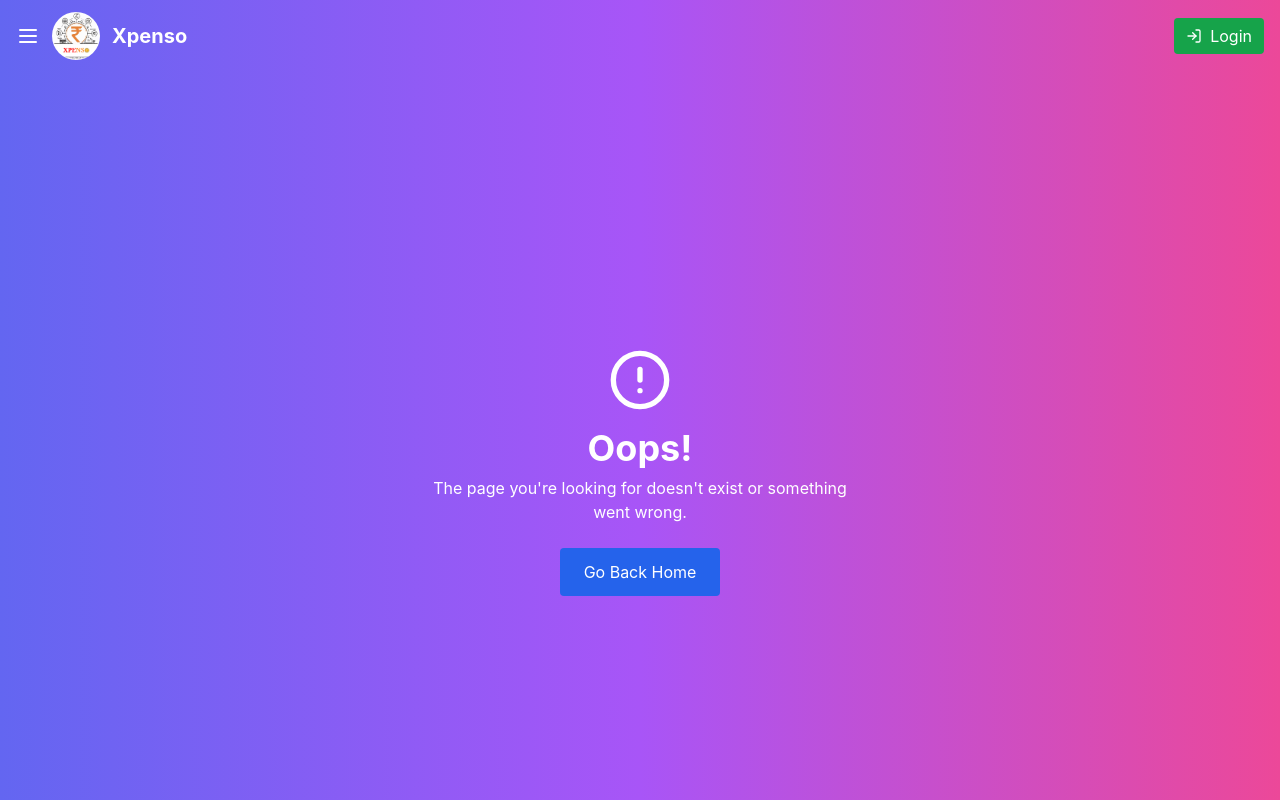
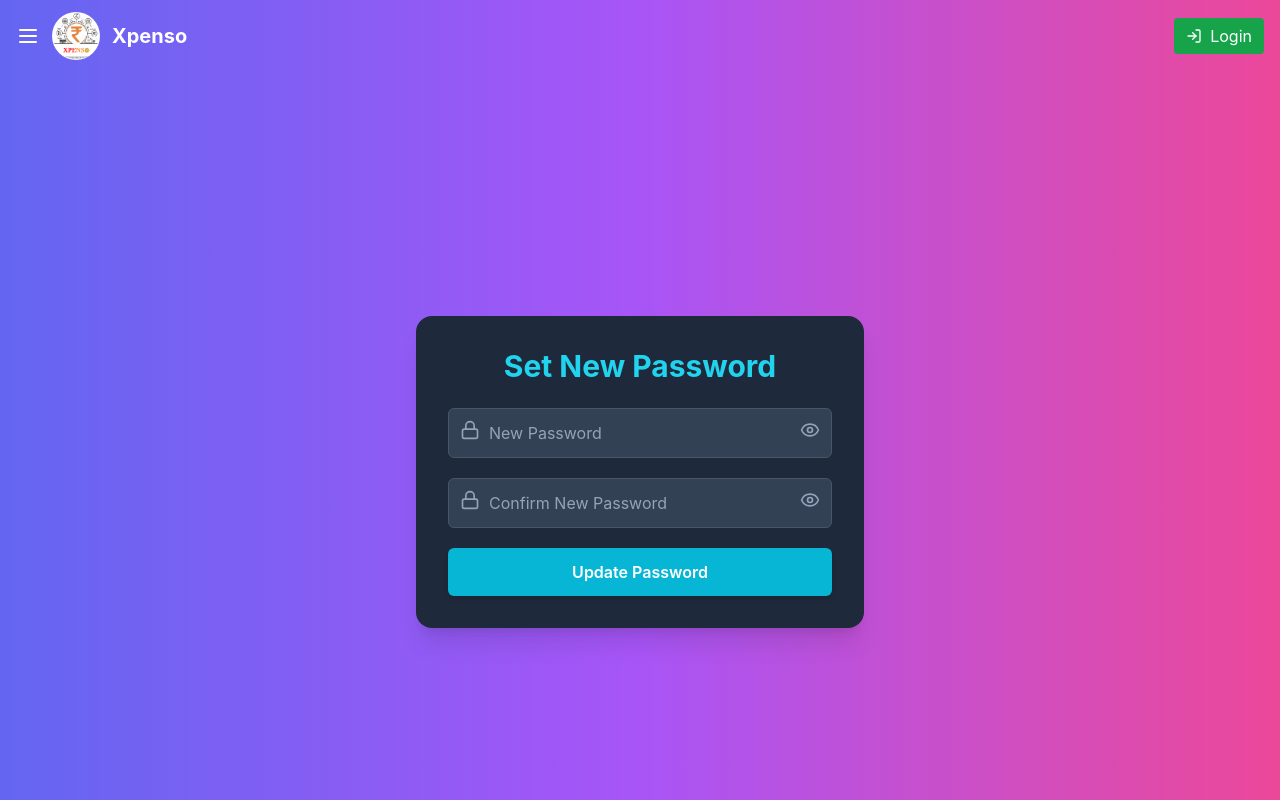
Before and after one commit to prabhat1146/xpenso-app, a React (Create React App) app: page /pages/user/reset-password in a window 1280 px wide. Shown: the top 800 px of the page. Built offline with nearby package versions, Linux system fonts and the light colour scheme.

Commit message:
bg color changes

```diff
--- a/src/App.jsx
+++ b/src/App.jsx
@@ -25,6 +25,7 @@ import VerifyEmail from "./components/verifications/VerifyEmail";
 import BorrowingAndLendingList from "./pages/user/borrowers-lenders-transactions/BorrowingAndLendingList";
 import BorrowerLenderHistory from "./pages/user/borrowers-lenders-transactions/EachBorrowerLenderHistory";
 import AddNewBorrowerLender from "./pages/user/borrowers-lenders-transactions/AddNewBorrowerLender";
+import ResetPassword from "./components/ResetPassword";
 
 function App() {
   return (
@@ -51,6 +52,7 @@ function App() {
             <Route path="sign-up" element={<Signup />} />
             <Route path="verify-mobile-otp" element={<VerifyOTP />} />
             <Route path="forgot-password" element={<ForgotPassword />} />
+            <Route path="reset-password" element={<ResetPassword />} />
           </Route>
           <Route path="legal" element={<Outlet />}>
             <Route path="about-us" element={<AboutUs />} />
--- a/src/components/ForgotPassword.jsx
+++ b/src/components/ForgotPassword.jsx
@@ -1,36 +1,108 @@
-import React, { useState } from "react";
+import React, { useEffect, useState } from "react";
 import apiClientJson from "../utils/api/apiClientJson"; // Your global API client
+import { Navigate, useNavigate } from "react-router-dom";
+
+const isValidEmail = (email) => /^[^\s@]+@[^\s@]+\.[^\s@]+$/.test(email);
+const isValidMobile = (mobile) => /^\d{6,15}$/.test(mobile);
+
 
 const ForgotPassword = () => {
-  const [mobile, setMobile] = useState("");
+  const [identifier, setIdentifier] = useState(""); // can be email or mobile
   const [countryCode, setCountryCode] = useState("+91"); // Default India
+  const [otp, setOtp] = useState(""); // store OTP entered by user
+  const [step, setStep] = useState(1); // 1 = enter email/mobile, 2 = enter OTP
   const [error, setError] = useState("");
   const [success, setSuccess] = useState("");
   const [loading, setLoading] = useState(false);
+  const [timeout, setTimeoutValue] = useState(1)
 
+  const navigate = useNavigate();
+
+  // Send OTP
   const handleSubmit = async (e) => {
     e.preventDefault();
     setError("");
     setSuccess("");
 
-    if (!mobile.match(/^\d{6,15}$/)) {
-      setError("Please enter a valid mobile number.");
+    let payload = {};
+    if (isValidEmail(identifier)) {
+      payload = { email: identifier };
+    } else if (isValidMobile(identifier)) {
+      payload = { mobile: countryCode + identifier };
+    } else {
+      setError("Please enter a valid email or mobile number.");
       return;
     }
 
-    const fullMobile = countryCode + mobile;
-
     try {
       setLoading(true);
-      await apiClientJson.post("/api/v1/user/forgot-password", { mobile: fullMobile });
-      setSuccess("If this mobile is registered, a reset link or OTP has been sent.");
-      setMobile("");
+      const res = await apiClientJson.post(
+        "/api/v1/auth/forgot-password",
+        payload
+      );
+
+      setSuccess(
+        res?.data?.message ||
+          "If this account exists, a reset link or OTP has been sent."
+      );
+      setStep(2); // move to OTP step
     } catch (err) {
-      setError(err.message || "Failed to send reset request. Try again.");
+      setError(
+        err?.response?.data?.message ||
+          "Failed to send reset request. Try again."
+      );
     } finally {
       setLoading(false);
     }
   };
+
+  // Verify OTP
+  const handleVerifyOtp = async (e) => {
+    e.preventDefault();
+    setError("");
+    setSuccess("");
+
+    try {
+      setLoading(true);
+      const payload = isValidEmail(identifier)
+        ? { email: identifier, otp }
+        : { mobile: countryCode + identifier, otp };
+
+      // console.log(payload)
+      const res = await apiClientJson.post(
+        "/api/v1/email/verify-email-otp",
+        payload
+      );
+
+      setSuccess(res?.data?.message || "OTP verified successfully.");
+      setStep(3); // maybe move to reset password form
+      setTimeoutValue(15);
+    } catch (err) {
+      setError(err?.response?.data?.message || "Invalid OTP. Try again.");
+    } finally {
+      setLoading(false);
+    }
+  };
+
+  // Show country code if input looks like mobile
+  const showCountryCode =
+    step === 1 && (isValidMobile(identifier) || /^\d*$/.test(identifier));
+
+  useEffect(() => {
+    if (timeout <= 0 & step===3) {
+      // Navigate after countdown ends
+      navigate("/pages/user/reset-password", {
+        state: { identifier, countryCode },
+      });
+      return;
+    }
+
+    const timer = setInterval(() => {
+      setTimeoutValue((prev) => prev - 1);
+    }, 1000);
+
+    return () => clearInterval(timer); // cleanup
+  }, [timeout, navigate, identifier, countryCode,step]);
 
   return (
     <div className="min-h-screen flex items-center justify-center bg-gradient-to-r from-indigo-500 via-purple-500 to-pink-500 px-4">
@@ -50,42 +122,73 @@ const ForgotPassword = () => {
           </p>
         )}
 
+        {/* Step 1: Send OTP */}
+        {step === 1 && (
           <form onSubmit={handleSubmit} className="space-y-6">
             <div className="flex space-x-2">
+              {showCountryCode && (
                 <select
-              className="rounded-md bg-slate-700 border border-slate-600 px-3 py-3 text-slate-200 placeholder-slate-400 focus:outline-none focus:ring-2 focus:ring-cyan-400"
+                  className="w-28 rounded-md bg-slate-700 border border-slate-600 px-3 py-3 text-slate-200 focus:outline-none focus:ring-2 focus:ring-cyan-400"
                   value={countryCode}
                   onChange={(e) => setCountryCode(e.target.value)}
                 >
                   <option value="+91">+91 (India)</option>
                   <option value="+1">+1 (USA)</option>
                   <option value="+44">+44 (UK)</option>
-              {/* Add more country codes as needed */}
                 </select>
+              )}
 
               <input
-              type="tel"
-              name="mobile"
-              placeholder="Mobile Number"
-              value={mobile}
-              onChange={(e) => setMobile(e.target.value)}
-              className="flex-1 rounded-md bg-slate-700 border border-slate-600 px-5 py-3 text-slate-200 placeholder-slate-400
-                focus:outline-none focus:ring-2 focus:ring-cyan-400"
+                type="text"
+                name="identifier"
+                placeholder="Enter Email or Mobile Number"
+                value={identifier}
+                onChange={(e) => setIdentifier(e.target.value)}
+                className="flex-1 rounded-md bg-slate-700 border border-slate-600 px-5 py-3 text-slate-200 placeholder-slate-400 focus:outline-none focus:ring-2 focus:ring-cyan-400"
                 required
-              pattern="[0-9]{6,15}"
-              title="Enter valid mobile number"
               />
             </div>
 
             <button
               type="submit"
               disabled={loading}
-            className="w-full bg-cyan-500 hover:bg-cyan-600 text-white font-semibold py-3 rounded-md shadow-md
-              transition transform hover:scale-105 hover:shadow-xl duration-300 disabled:opacity-50 disabled:cursor-not-allowed"
+              className="w-full bg-cyan-500 hover:bg-cyan-600 text-white font-semibold py-3 rounded-md shadow-md transition transform hover:scale-105 hover:shadow-xl duration-300 disabled:opacity-50 disabled:cursor-not-allowed"
             >
               {loading ? "Sending..." : "Send OTP"}
             </button>
           </form>
+        )}
+
+        {/* Step 2: Verify OTP */}
+        {step === 2 && (
+          <form onSubmit={handleVerifyOtp} className="space-y-6">
+            <input
+              type="text"
+              name="otp"
+              placeholder="Enter OTP"
+              value={otp}
+              onChange={(e) => setOtp(e.target.value)}
+              className="w-full rounded-md bg-slate-700 border border-slate-600 px-5 py-3 text-slate-200 placeholder-slate-400 focus:outline-none focus:ring-2 focus:ring-cyan-400"
+              required
+            />
+
+            <button
+              type="submit"
+              disabled={loading}
+              className="w-full bg-green-500 hover:bg-green-600 text-white font-semibold py-3 rounded-md shadow-md transition transform hover:scale-105 hover:shadow-xl duration-300 disabled:opacity-50 disabled:cursor-not-allowed"
+            >
+              {loading ? "Verifying..." : "Verify OTP"}
+            </button>
+          </form>
+        )}
+
+        {/* Step 3: Reset password form can go here */}
+        {step === 3 && (
+          <div className="text-center text-cyan-300 font-medium">
+            OTP verified ✅ Now you can reset your password.
+            <p className="my-4 text-sm text-white">Page will be redirected within {timeout} seconds.</p>
+          </div>
+        )}
       </div>
     </div>
   );
--- a/src/components/Login.jsx
+++ b/src/components/Login.jsx
@@ -1,5 +1,6 @@
 import React, { useState, useEffect } from "react";
 import { Link, useNavigate } from "react-router-dom";
+import { Eye, EyeOff, User, Mail, Phone } from "lucide-react";
 import apiClientJson from "../utils/api/apiClientJson";
 import { useAuth } from "../context/AuthContext";
 import FullScreenLoader from "./FullScreenLoader";
@@ -12,7 +13,7 @@ const Login = () => {
     identifier: "", // mobile or email
     password: "",
   });
-
+  const [showPassword, setShowPassword] = useState(false);
   const [error, setError] = useState("");
   const [mounted, setMounted] = useState(false);
   const navigate = useNavigate();
@@ -46,8 +47,6 @@ const Login = () => {
             password: formData.password,
           };
 
-          // console.log(payload)
-
       const { data } = await apiClientJson.post("/api/v1/auth/login", payload);
 
       login(
@@ -72,7 +71,7 @@ const Login = () => {
     <div className="min-h-screen flex items-center justify-center bg-gradient-to-r from-indigo-500 via-purple-500 to-pink-500 px-4">
       {loading && <FullScreenLoader />}
       <div
-        className={`max-w-md w-full bg-gradient-to-r from-indigo-500 via-purple-500 to-pink-500 shadow-lg rounded-lg p-10 transform transition-opacity transition-transform duration-700 ease-out
+        className={`max-w-md w-full  shadow-lg rounded-lg p-10 transform transition-opacity transition-transform duration-700 ease-out
         ${mounted ? "opacity-100 translate-y-0" : "opacity-0 translate-y-10"}`}
       >
         <h2 className="text-4xl font-bold text-white mb-8 text-center">
@@ -86,7 +85,7 @@ const Login = () => {
         )}
 
         <form onSubmit={handleLogin} className="space-y-6">
-          <div className="flex gap-2">
+          <div className="flex gap-2 relative">
             {showCountryCode && (
               <select
                 name="countryCode"
@@ -100,6 +99,16 @@ const Login = () => {
                 <option value="+61">🇦🇺 +61</option>
               </select>
             )}
+
+            <div className="relative flex-1">
+              <span className="absolute left-3 top-3 text-slate-400">
+                {isLikelyEmail(formData.identifier) ? (
+                  <Mail size={20} />
+                ) : (
+                  <Phone size={20} />
+                )}
+              </span>
+
               <input
                 type="text"
                 name="identifier"
@@ -107,21 +116,34 @@ const Login = () => {
                 value={formData.identifier}
                 onChange={handleChange}
                 className={`${
-                showCountryCode ? "w-2/3" : "w-full"
-              } rounded-md  border bg-gradient-to-r from-indigo-500 via-purple-500 to-pink-500 border-indigo-600 px-5 py-3 text-white placeholder-white focus:outline-none focus:ring-2 focus:ring-cyan-400 focus:scale-[1.02] transition-transform duration-200`}
+                  showCountryCode ? "w-full pl-10" : "w-full pl-10"
+                } rounded-md border bg-gradient-to-r from-indigo-500 via-purple-500 to-pink-500 border-indigo-600 px-5 py-3 text-white placeholder-white focus:outline-none focus:ring-2 focus:ring-cyan-400 focus:scale-[1.02] transition-transform duration-200`}
                 required
               />
             </div>
+          </div>
 
+          <div className="relative">
+            <span className="absolute left-3 top-3 text-slate-400">
+              <User size={20} />
+            </span>
             <input
-            type="password"
+              type={showPassword ? "text" : "password"}
               name="password"
               placeholder="Password"
               value={formData.password}
               onChange={handleChange}
-            className="w-full rounded-md border bg-gradient-to-r from-indigo-500 via-purple-500 to-pink-500 border-indigo-600 px-5 py-3 text-white placeholder-white focus:outline-none focus:ring-2 focus:ring-cyan-400 focus:scale-[1.02] transition-transform duration-200"
+              className="w-full rounded-md border bg-gradient-to-r from-indigo-500 via-purple-500 to-pink-500 border-indigo-600 px-10 py-3 text-white placeholder-white focus:outline-none focus:ring-2 focus:ring-cyan-400 focus:scale-[1.02] transition-transform duration-200"
               required
             />
+            <button
+              type="button"
+              onClick={() => setShowPassword(!showPassword)}
+              className="absolute right-3 top-3 text-slate-400 hover:text-white"
+            >
+              {showPassword ? <EyeOff size={20} /> : <Eye size={20} />}
+            </button>
+          </div>
 
           <button
             type="submit"
--- a/src/components/Rating.jsx
+++ b/src/components/Rating.jsx
@@ -38,7 +38,7 @@ export default function Rating() {
       .catch((err) => {
         console.log(err);
       });
-  }, []);
+  }, [submitted]);
   const handleSubmit = (e) => {
     e.preventDefault();
     if (rating === 0) {
--- /dev/null
+++ b/src/components/ResetPassword.jsx
@@ -0,0 +1,131 @@
+import React, { useState } from "react";
+import { Eye, EyeOff, Lock } from "lucide-react";
+import apiClientJson from "../utils/api/apiClientJson";
+import { useLocation } from "react-router-dom";
+
+const ResetPassword = () => {
+  const [newPassword, setNewPassword] = useState("");
+  const [confirmPassword, setConfirmPassword] = useState("");
+  const [showPassword, setShowPassword] = useState(false);
+  const [error, setError] = useState("");
+  const [success, setSuccess] = useState("");
+  const [loading, setLoading] = useState(false);
+
+  const location=useLocation();
+
+  const { identifier, countryCode } = location?.state || {};
+
+  const handleSubmit = async (e) => {
+    e.preventDefault();
+    setError("");
+    setSuccess("");
+
+    if (newPassword.length < 6) {
+      setError("Password must be at least 6 characters long.");
+      return;
+    }
+
+    if (newPassword !== confirmPassword) {
+      setError("Passwords do not match.");
+      return;
+    }
+
+    try {
+      setLoading(true);
+
+      const payload = identifier?.includes("@")
+        ? { email: identifier, newPassword,confirmNewPassword:confirmPassword }
+        : { mobile: countryCode + identifier, newPassword,confirmNewPassword:confirmPassword };
+
+        const res = await apiClientJson.post(
+            "/api/v1/auth/reset-password",
+            payload
+        );
+
+
+        console.log(res)
+        setSuccess(res?.data?.message || "Password updated successfully!");
+        setNewPassword("");
+        setConfirmPassword("");
+    } catch (err) {
+        // console.log(err)
+      setError(err?.response?.data?.message || "Failed to reset password.");
+    } finally {
+      setLoading(false);
+    }
+  };
+
+  return (
+    <div className="min-h-screen flex items-center justify-center bg-gradient-to-r from-indigo-500 via-purple-500 to-pink-500 px-4">
+      <div className="max-w-md w-full bg-slate-800 shadow-xl rounded-2xl p-8">
+        <h3 className="text-3xl font-bold text-cyan-400 mb-6 text-center">
+          Set New Password
+        </h3>
+
+        {error && (
+          <p className="bg-red-700 bg-opacity-70 text-red-200 px-4 py-2 mb-4 rounded text-center font-medium">
+            {error}
+          </p>
+        )}
+        {success && (
+          <p className="bg-green-700 bg-opacity-70 text-green-200 px-4 py-2 mb-4 rounded text-center font-medium">
+            {success}
+          </p>
+        )}
+
+        <form onSubmit={handleSubmit} className="space-y-5">
+          {/* New Password */}
+          <div className="relative">
+            <Lock className="absolute left-3 top-3 text-slate-400" size={20} />
+            <input
+              type={showPassword ? "text" : "password"}
+              placeholder="New Password"
+              value={newPassword}
+              onChange={(e) => setNewPassword(e.target.value)}
+              className="w-full rounded-md bg-slate-700 border border-slate-600 pl-10 pr-12 py-3 text-slate-200 placeholder-slate-400 focus:outline-none focus:ring-2 focus:ring-cyan-400"
+              required
+            />
+            <button
+              type="button"
+              onClick={() => setShowPassword(!showPassword)}
+              className="absolute right-3 top-3 text-slate-400 hover:text-slate-200"
+            >
+              {showPassword ? <EyeOff size={20} /> : <Eye size={20} />}
+            </button>
+          </div>
+
+          {/* Confirm Password */}
+          <div className="relative">
+            <Lock className="absolute left-3 top-3 text-slate-400" size={20} />
+            <input
+              type={showPassword ? "text" : "password"}
+              placeholder="Confirm New Password"
+              value={confirmPassword}
+              onChange={(e) => setConfirmPassword(e.target.value)}
+              className="w-full rounded-md bg-slate-700 border border-slate-600 pl-10 pr-12 py-3 text-slate-200 placeholder-slate-400 focus:outline-none focus:ring-2 focus:ring-cyan-400"
+              required
+            />
+            <button
+              type="button"
+              onClick={() => setShowPassword(!showPassword)}
+              className="absolute right-3 top-3 text-slate-400 hover:text-slate-200"
+            >
+              {showPassword ? <EyeOff size={20} /> : <Eye size={20} />}
+            </button>
+          </div>
+
+          {/* Submit Button */}
+          <button
+            type="submit"
+            disabled={loading}
+            className="w-full bg-cyan-500 hover:bg-cyan-600 text-white font-semibold py-3 rounded-md shadow-md transition transform hover:scale-105 hover:shadow-xl duration-300 disabled:opacity-50 disabled:cursor-not-allowed"
+          >
+            {loading ? "Updating..." : "Update Password"}
+          </button>
+        </form>
+      </div>
+    </div>
+  );
+};
+
+export default ResetPassword;
--- a/src/layout/Footer.jsx
+++ b/src/layout/Footer.jsx
@@ -15,7 +15,7 @@ const Footer = () => {
   const currentYear = new Date().getFullYear();
 
   return (
-    <footer className="bg-gray-900 text-gray-300 py-8 px-6">
+    <footer className="bg-gradient-to-r from-indigo-500 via-purple-500 to-pink-500 text-gray-300 py-8 px-6 border border-white">
       <div className="max-w-7xl mx-auto grid grid-cols-1 sm:grid-cols-2 lg:grid-cols-4 gap-6">
         {/* Brand / About */}
         <div>
@@ -71,7 +71,7 @@ const Footer = () => {
         </div>
       </div>
 
-      <div className="border-t border-gray-700 mt-6 pt-4 text-center text-sm text-gray-400">
+      <div className=" border-gray-700 mt-6 pt-4 text-center text-sm text-white">
         © {currentYear} Xpenso. All rights reserved.
       </div>
     </footer>
--- a/src/layout/Home.jsx
+++ b/src/layout/Home.jsx
@@ -96,12 +96,12 @@ const Home = () => {
         {/* Call to Action */}
         <section className="text-center">
           <h2 className="text-3xl font-bold text-gray-800">Take Control of Your Finances Today</h2>
-          <p className="mt-4 text-lg text-gray-600">
+          <p className="my-4 text-lg text-gray-600">
             Start using Xpenso and experience stress-free money management.
           </p>
-          <button className="mt-6 bg-indigo-600 hover:bg-indigo-700 text-white px-8 py-4 rounded-xl shadow transition text-lg font-semibold">
+          <Link to={'/pages/user/login'} className="my-10 bg-indigo-600 hover:bg-indigo-700 text-white px-8 py-4 rounded-xl shadow transition text-lg font-semibold">
             Get Started for Free
-          </button>
+          </Link>
         </section>
       </main>
     </div>
```
Lines whose indentation alone changed are shown as unchanged.
